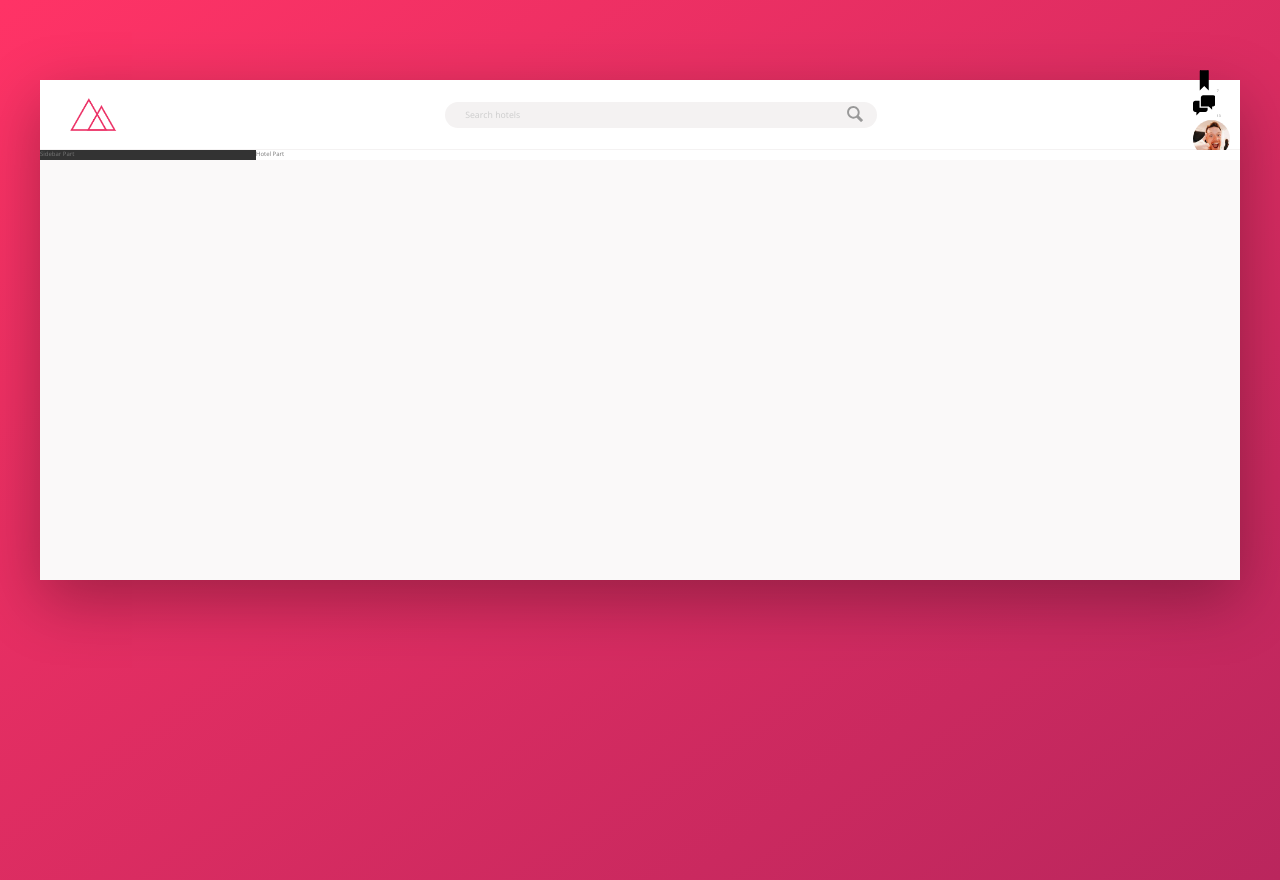
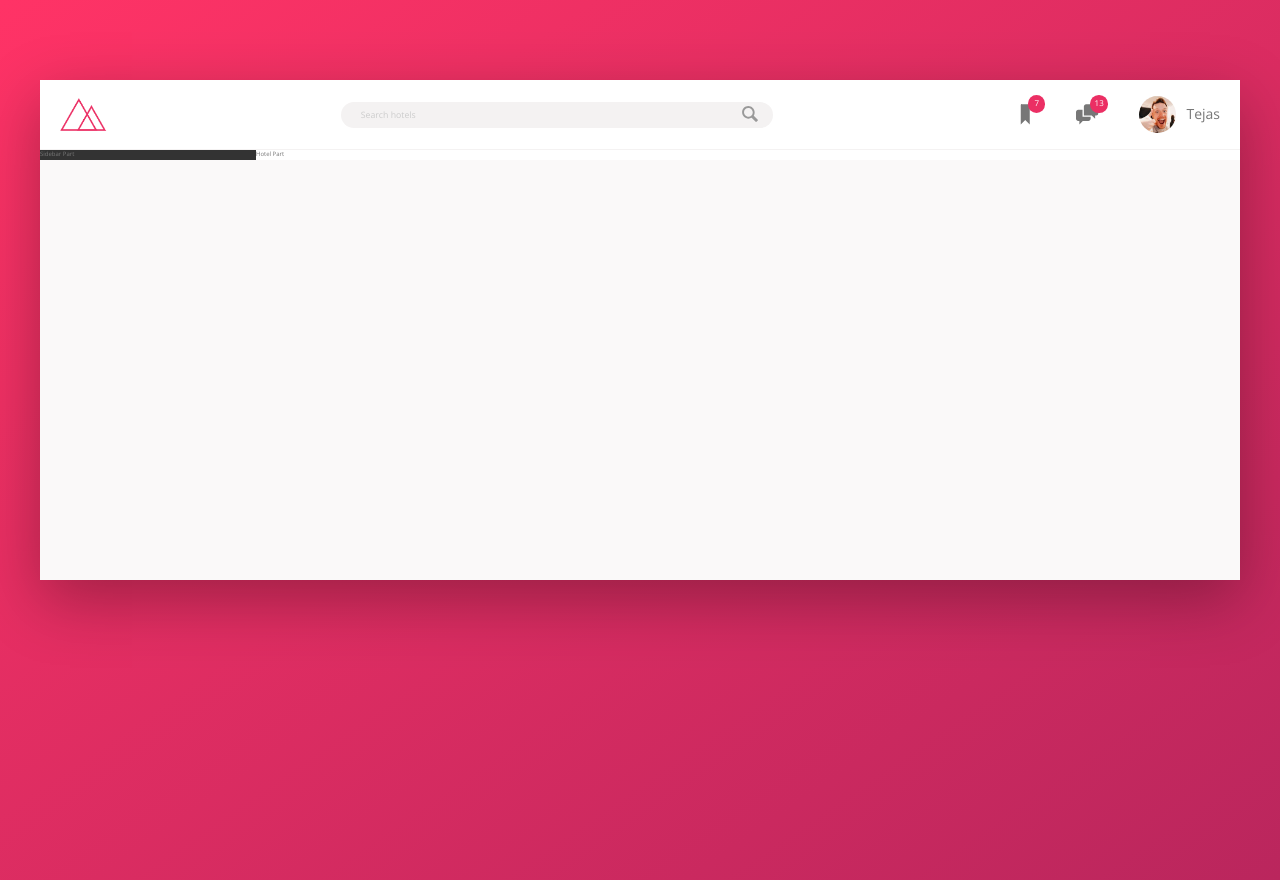
Before and after one commit to Tejas-Khairnar/css-trillo-project, a website: page index.html in a window 1280 px wide. Drawn offline with nearby package versions, Linux system fonts and the light colour scheme.

Commit message:
Added header part 3 - user navigation

```diff
--- a/sass/_components.scss
+++ b/sass/_components.scss
@@ -3,7 +3,7 @@
 // logo
 .logo {
   height: 3.25rem;
-  margin-left: 3rem;
+  margin-left: 2rem;
 }
 
 // search
@@ -67,26 +67,58 @@
 
 // user navigation
 .user-nav {
+  align-self: stretch; // override parent's align-items and occupy full available space vertically
+
+  display: flex; // all items side by side
+  align-items: center; // center along cross axis (vertically)
+
+  // select all direct children of user-nav
+  & > * {
+    padding: 0 2rem;
+    cursor: pointer;
+    height: 100%;
+
+    display: flex; // all items side by side
+    align-items: center; // center along cross axis (vertically)
+  }
+  & > *:hover {
+    background-color: var(--color-grey-light-2);
+  }
+
   &__icon-box {
+    position: relative; // referencefor notification
   }
 
   // style svg icon
   &__icon {
     height: 2.25rem;
     width: 2.25rem;
+    fill: var(--color-grey-dark-2); // color svg icon
   }
 
   &__notification {
-  }
+    font-size: 0.8rem;
+    height: 1.75rem;
+    width: 1.75rem;
+    border-radius: 50%; // make circle
+    background-color: var(--color-primary);
+    color: #fff;
+    position: absolute;
+    top: 1.5rem;
+    right: 1.1rem;
 
-  &__user {
+    display: flex;
+    justify-content: center; // center along main axis (horizontally)
+    align-items: center; // center along cross axis (vertically)
   }
 
   &__user-photo {
     height: 3.75rem;
     border-radius: 50%; // make circle
+    margin-right: 1rem;
   }
 
   &__user-name {
+    font-size: 1.4rem;
   }
 }
```
Also changed, not shown: css/style.css.
